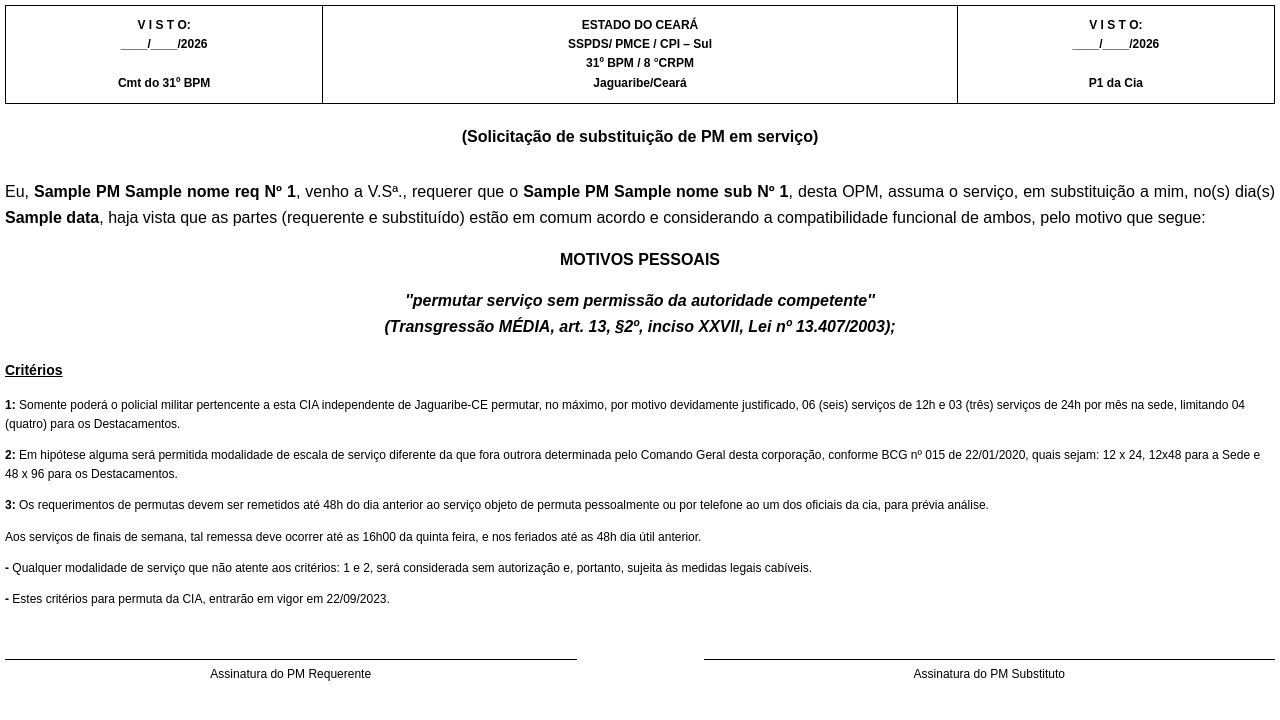
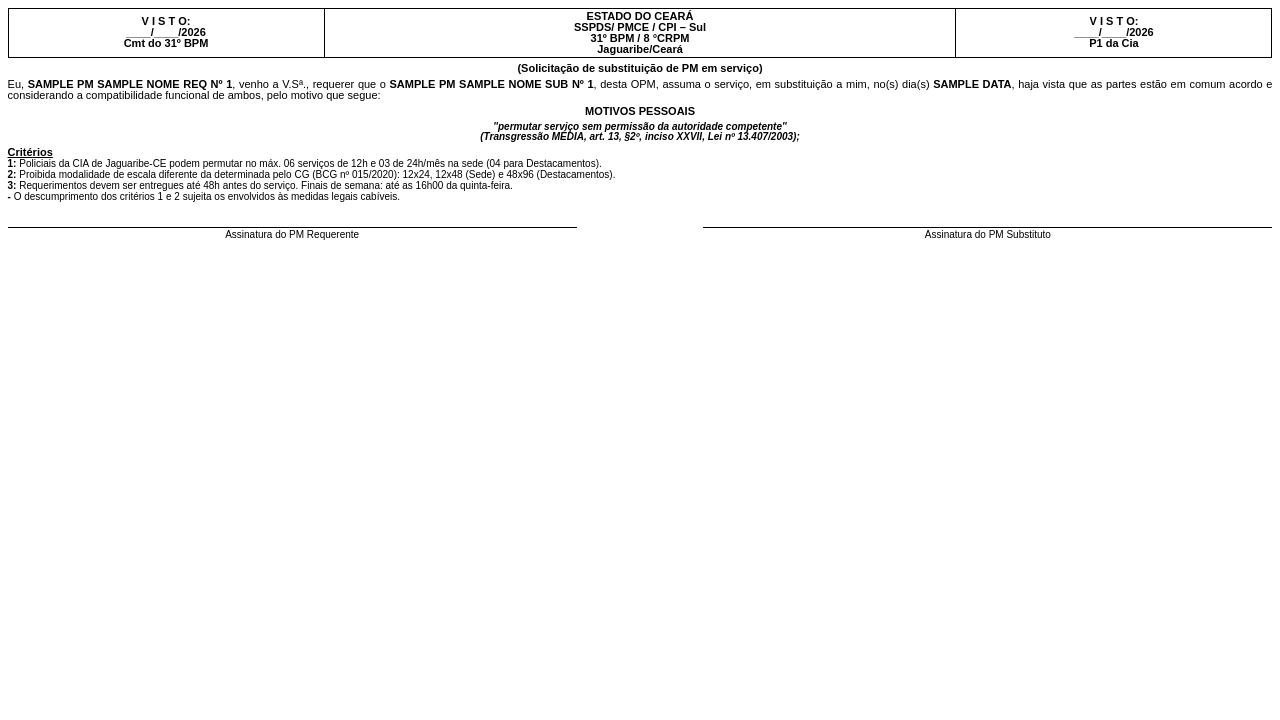
Before and after one commit to azvdocarlos/permuta, a Flask app: template templates/permuta.html in a window 1280 px wide. Shown: the top 720 px of the page. Run offline with Flask 3, Linux system fonts and the light colour scheme; the template is opened without the code that fills it: most values are stand-ins (such as "Sample title", 1, 10 or a date in 2020).

Commit message:
Update permuta.html

```diff
--- a/templates/permuta.html
+++ b/templates/permuta.html
@@ -4,57 +4,68 @@
     <meta charset="UTF-8">
     <title>Requerimento de Permuta PMCE</title>
     <style>
+        /* Zera margens do navegador e define margens mínimas nas bordas da folha */
         body {
             font-family: Arial, sans-serif;
-            line-height: 1.6;
-            margin: 5px 5px;
+            line-height: 1.0; /* Linhas coladas */
+            margin: 2mm; /* Margem externa mínima para não cortar na impressora */
+            padding: 0;
             color: #000;
+            font-size: 11px; /* Fonte levemente menor para caber tudo próximo */
         }
+
+        /* Tabela do cabeçalho sem espaços externos */
         .header-table {
             width: 100%;
             border-collapse: collapse;
-            margin-bottom: 20px;
+            margin-bottom: 5px;
         }
         .header-table td {
             border: 1px solid black;
-            padding: 10px;
+            padding: 2px; /* Reduzi o preenchimento interno das células */
             text-align: center;
             vertical-align: middle;
-            font-size: 12px;
             font-weight: bold;
         }
+
+        /* Conteúdo do requerimento */
         .request-content {
-            margin-top: 30px;
+            margin: 5px 0;
             text-align: justify;
         }
-        .input-line {
-            border-bottom: 1px solid black;
-            display: inline-block;
-            min-width: 200px;
+
+        p {
+            margin: 2px 0; /* Espaçamento mínimo entre parágrafos */
+            padding: 0;
         }
-        .motivo-box {
-            border: 1px solid black;
-            padding: 15px;
-            margin: 20px 0;
-            min-height: 80px;
-        }
+
         .transgressao {
             font-style: italic;
             font-weight: bold;
             text-align: center;
             display: block;
-            margin: 10px 0;
+            margin: 5px 0;
+            font-size: 10px;
         }
+
+        /* Seção de critérios bem compacta */
         .criterios {
-            font-size: 12px;
-            margin-top: 20px;
+            font-size: 10px;
+            margin-top: 5px;
         }
         .criterios h3 {
-            font-size: 14px;
+            font-size: 11px;
             text-decoration: underline;
+            margin: 0;
+            padding: 0;
         }
+        .criterios p {
+            margin: 1px 0;
+        }
+
+        /* Seção de assinaturas encostada no final do texto */
         .signature-section {
-            margin-top: 50px;
+            margin-top: 25px; /* Espaço apenas para a caneta */
             width: 100%;
             display: flex;
             justify-content: space-between;
@@ -63,8 +74,12 @@
             width: 45%;
             text-align: center;
             border-top: 1px solid black;
-            padding-top: 5px;
-            font-size: 12px;
+            padding-top: 2px;
+            font-size: 10px;
+        }
+
+        strong {
+            text-transform: uppercase;
         }
     </style>
 </head>
@@ -72,25 +87,23 @@
 
     <table class="header-table">
         <tr>
-            <td style="width: 25%;">V I S T O:<br>____/____/2026<br><br>Cmt do 31º BPM</td>
+            <td style="width: 25%;">V I S T O:<br>____/____/2026<br>Cmt do 31º BPM</td>
             <td style="width: 50%;">ESTADO DO CEARÁ<br>SSPDS/ PMCE / CPI – Sul<br>31º BPM / 8 °CRPM<br>Jaguaribe/Ceará</td>
-            <td style="width: 25%;">V I S T O:<br>____/____/2026<br><br>P1 da Cia</td>
+            <td style="width: 25%;">V I S T O:<br>____/____/2026<br>P1 da Cia</td>
         </tr>
     </table>
 
-    <div style="text-align: center; font-weight: bold; margin-bottom: 20px;">
+    <div style="text-align: center; font-weight: bold; margin-bottom: 5px;">
         (Solicitação de substituição de PM em serviço)
     </div>
 
     <div class="request-content">
         Eu, <strong>{{posto_req}} PM {{nome_req}} Nº {{num_req}}</strong>, venho a V.Sª., requerer que o
         <strong>{{posto_sub}} PM {{nome_sub}} Nº {{num_sub}}</strong>, desta OPM, assuma o serviço, em substituição a mim,
-        no(s) dia(s) <strong>{{data}}</strong>, haja vista que as partes (requerente e substituído)
-        estão em comum acordo e considerando a compatibilidade funcional de ambos, pelo motivo que segue:
+        no(s) dia(s) <strong>{{data}}</strong>, haja vista que as partes estão em comum acordo e considerando a compatibilidade funcional de ambos, pelo motivo que segue:
     </div>
 
-<p style="text-align: center; font-weight: bold;">MOTIVOS PESSOAIS</p>
-
+    <p style="text-align: center; font-weight: bold;">MOTIVOS PESSOAIS</p>
 
     <div class="transgressao">
         ''permutar serviço sem permissão da autoridade competente''<br>
@@ -99,12 +112,10 @@
 
     <div class="criterios">
         <h3>Critérios</h3>
-        <p><strong>1:</strong> Somente poderá o policial militar pertencente a esta CIA independente de Jaguaribe-CE permutar, no máximo, por motivo devidamente justificado, 06 (seis) serviços de 12h e 03 (três) serviços de 24h por mês na sede, limitando 04 (quatro) para os Destacamentos.</p>
-        <p><strong>2:</strong> Em hipótese alguma será permitida modalidade de escala de serviço diferente da que fora outrora determinada pelo Comando Geral desta corporação, conforme BCG nº 015 de 22/01/2020, quais sejam: 12 x 24, 12x48 para a Sede e 48 x 96 para os Destacamentos.</p>
-        <p><strong>3:</strong> Os requerimentos de permutas devem ser remetidos até 48h do dia anterior ao serviço objeto de permuta pessoalmente ou por telefone ao um dos oficiais da cia, para prévia análise.</p>
-        <p>Aos serviços de finais de semana, tal remessa deve ocorrer até as 16h00 da quinta feira, e nos feriados até as 48h dia útil anterior.</p>
-        <p><strong>-</strong> Qualquer modalidade de serviço que não atente aos critérios: 1 e 2, será considerada sem autorização e, portanto, sujeita às medidas legais cabíveis.</p>
-        <p><strong>-</strong> Estes critérios para permuta da CIA, entrarão em vigor em 22/09/2023.</p>
+        <p><strong>1:</strong> Policiais da CIA de Jaguaribe-CE podem permutar no máx. 06 serviços de 12h e 03 de 24h/mês na sede (04 para Destacamentos).</p>
+        <p><strong>2:</strong> Proibida modalidade de escala diferente da determinada pelo CG (BCG nº 015/2020): 12x24, 12x48 (Sede) e 48x96 (Destacamentos).</p>
+        <p><strong>3:</strong> Requerimentos devem ser entregues até 48h antes do serviço. Finais de semana: até as 16h00 da quinta-feira.</p>
+        <p><strong>-</strong> O descumprimento dos critérios 1 e 2 sujeita os envolvidos às medidas legais cabíveis.</p>
     </div>
 
     <div class="signature-section">
```
